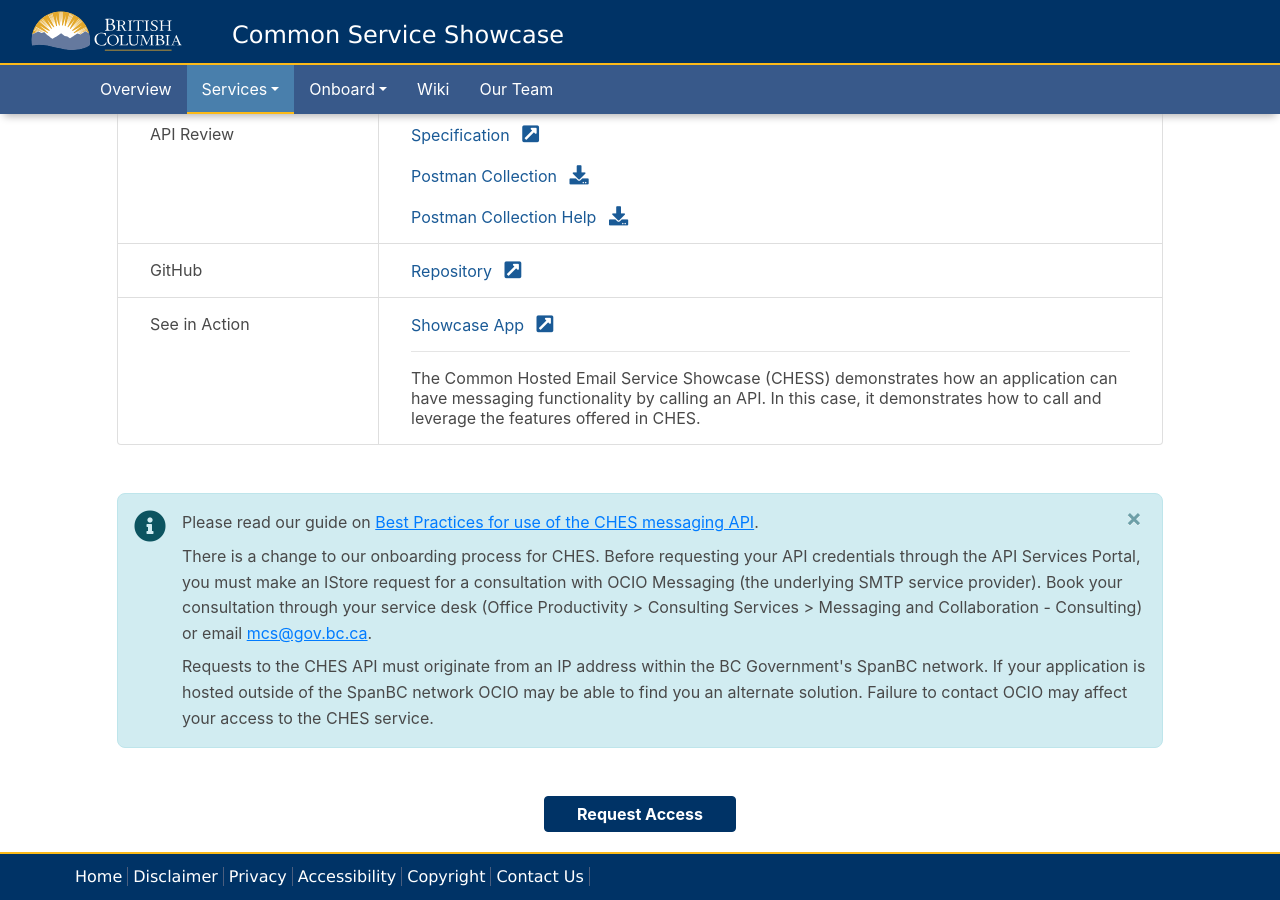
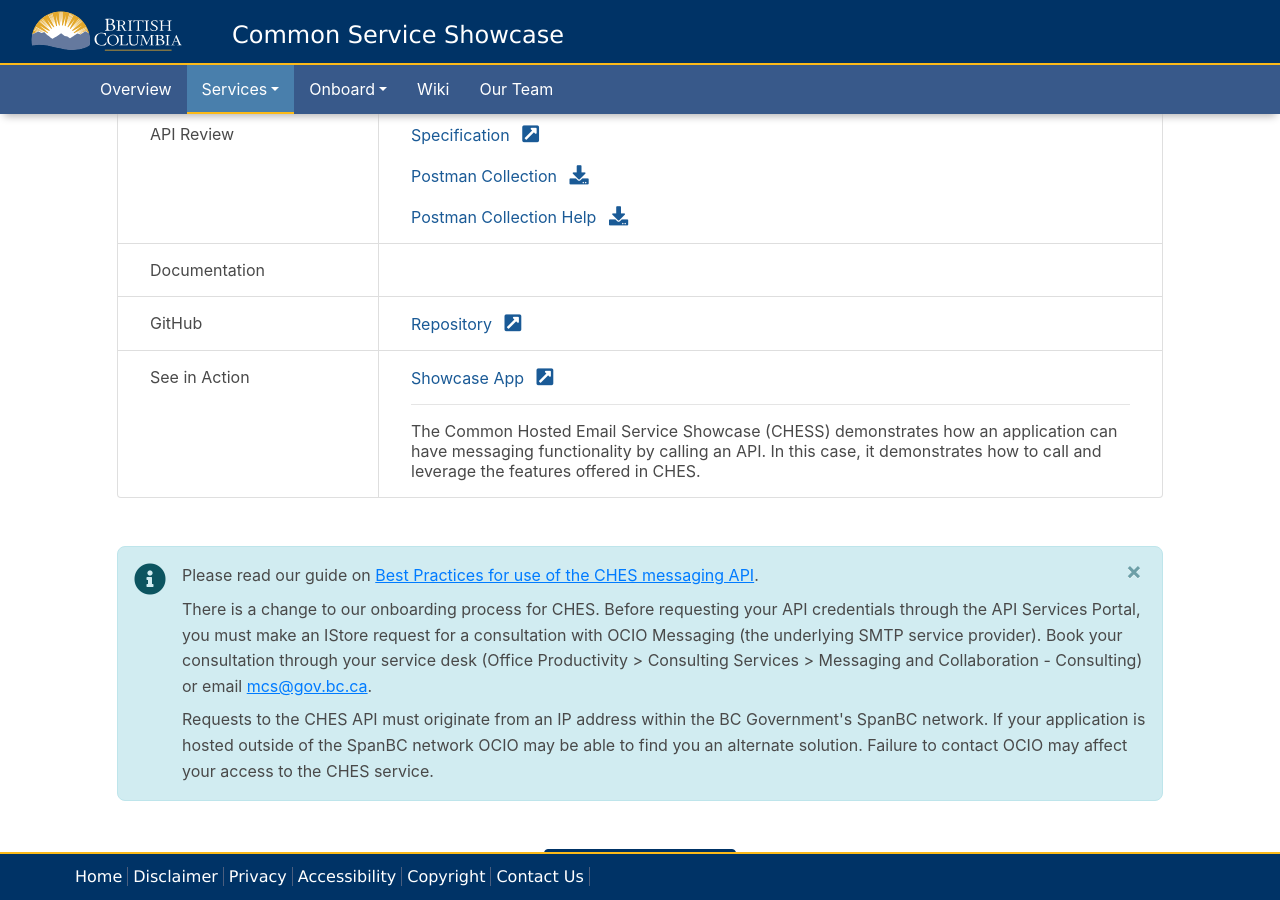
Before and after one commit to bcgov/common-service-showcase, a Jekyll site: the page built from collections/_services/ches.md, in a window 1280 px wide and 900 px high, scrolled down 1040 px. Built offline with Jekyll 4.4.1, drawn with Linux system fonts in a browser that asks for light colours; nearby versions of some CDN libraries.

```diff
--- a/_layouts/service.html
+++ b/_layouts/service.html
@@ -104,6 +104,15 @@ layout: default
             {% endif %}
             {% else %}
             Not Applicable
+            {% endif %}
+          </div>
+        </div>
+        <div class="row no-gutters">
+          <div class="col-sm-3">Documentation</div>
+          <div class="col-sm-9">
+            {% if page.urls.guide %}
+            <a href="{{ page.urls.guide }}" target="_blank">User Guide<i class="fas fa-external-link-square-alt"></i>
+            </a>
             {% endif %}
           </div>
         </div>
```
Also changed, not shown: collections/_services/cdogs.md (+1 -0 lines).
